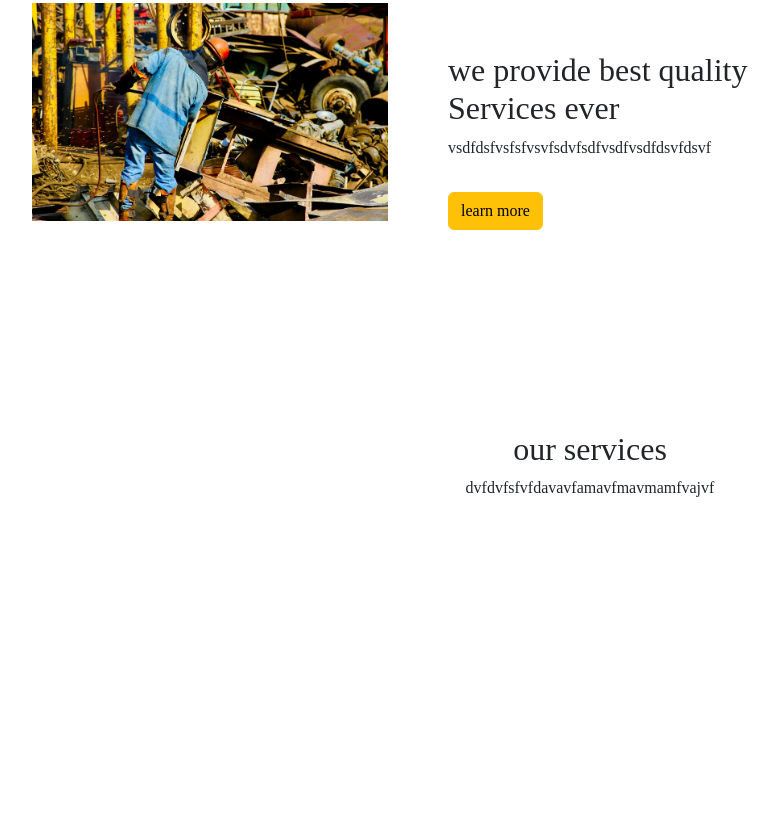
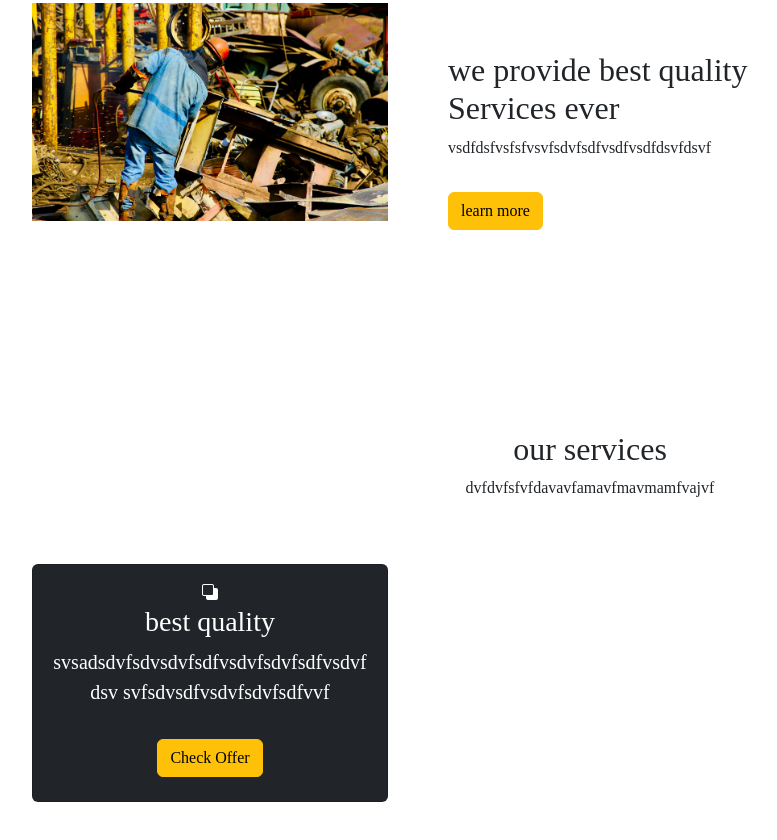
Before and after one commit to moneygoyal02/DEVCREATE-HACKATHON, a website: page Public/web/first.html in a window 1280 px wide. Shown: the part 897-1737 px from the top of the page, without its empty margins (50-827 px from the left). Before the commit the page ends 1561 px from the top, so only its background shows below. Drawn offline with nearby package versions, Linux system fonts and the light colour scheme.

Commit message:
services section

```diff
--- a/Public/web/first.html
+++ b/Public/web/first.html
@@ -9,6 +9,7 @@
       integrity="sha384-YvpcrYf0tY3lHB60NNkmXc5s9fDVZLESaAA55NDzOxhy9GkcIdslK1eN7N6jIeHz"
       crossorigin="anonymous"
     ></script>
+    <link rel="stylesheet" href="https://cdn.jsdelivr.net/npm/bootstrap-icons@1.11.3/font/bootstrap-icons.min.css">
     <script
       src="https://cdnjs.cloudflare.com/ajax/libs/font-awesome/6.5.1/js/conflict-detection.min.js"
       integrity="sha512-7GbltvPUq7IRdFGoi+LQVL+KNVnVDfWcyxz9BfsGXwpOuqBysP/kPOYut4RfSipXadO8CL9oT4SzzN9aPMmeYg=="
@@ -204,6 +205,24 @@
             </div>
           </div>
         </div>
+
+        <div class="row">
+          <div class="col-12 col-md-12 col-lg-4">
+            <div class="card text-white text-center bg-dark pb-2">
+              <div class="card-body">
+                <i class="bi bi-subtract"></i>
+                <h3 class="card-title">best quality</h3>
+                <p class="lead">svsadsdvfsdvsdvfsdfvsdvfsdvfsdfvsdvfdsv
+                  svfsdvsdfvsdvfsdvfsdfvvf
+                </p>
+                <a href="SIGNIN.html" class="btn btn-warning mt-3">Check Offer</a>
+
+              </div>
+            </div>
+          </div>
+        </div>
+
+
       </div>
     </section>
     <!-- ---------------------------------------------------------- -->
```
